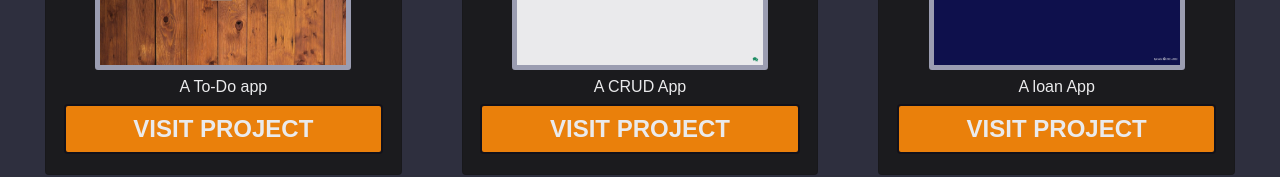
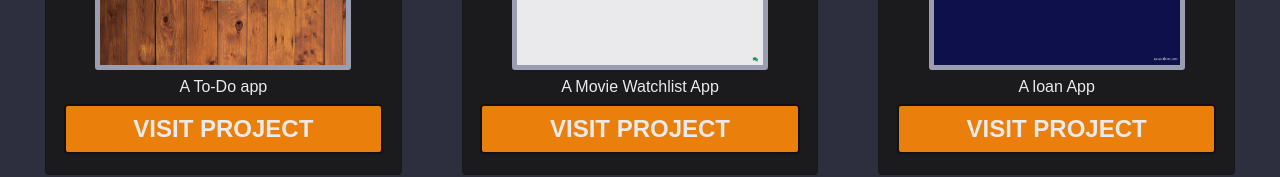
Before and after one commit to mide358/my-portfolio, a React (Create React App) app: page /Portfolio in a window 1280 px wide. Shown: the part 548-725 px from the top of the page. Built offline with nearby package versions, Linux system fonts and the light colour scheme; what webfontloader would draw is missing.

Commit message:
updated portfolio links
Signed-off-by: mide358 <iyimide.adegunloye@gmail.com>

```diff
--- a/src/portfolio/Portfolio.js
+++ b/src/portfolio/Portfolio.js
@@ -34,7 +34,7 @@ const Portfolio = () => {
             <a
               target="_blank"
               rel="noreferrer"
-              href="https://grp2-weather.netlify.app/"
+              href="https://weatherappbymide.netlify.app/"
             >
               <PortfolioButton />
             </a>
@@ -103,11 +103,11 @@ const Portfolio = () => {
               className=" d-block portfolio-img"
               alt="..."
             />
-            <Card.Text className="card-text">A CRUD App</Card.Text>
+            <Card.Text className="card-text">A Movie Watchlist App</Card.Text>
             <a
               target="_blank"
               rel="noreferrer"
-              href="https://customer-care-app.netlify.app/"
+              href="https://movie-watchlist-mide.netlify.app/"
             >
               <PortfolioButton />
             </a>
```
Also changed, not shown: 1 other file (tests, documents, lock files or other folders).
